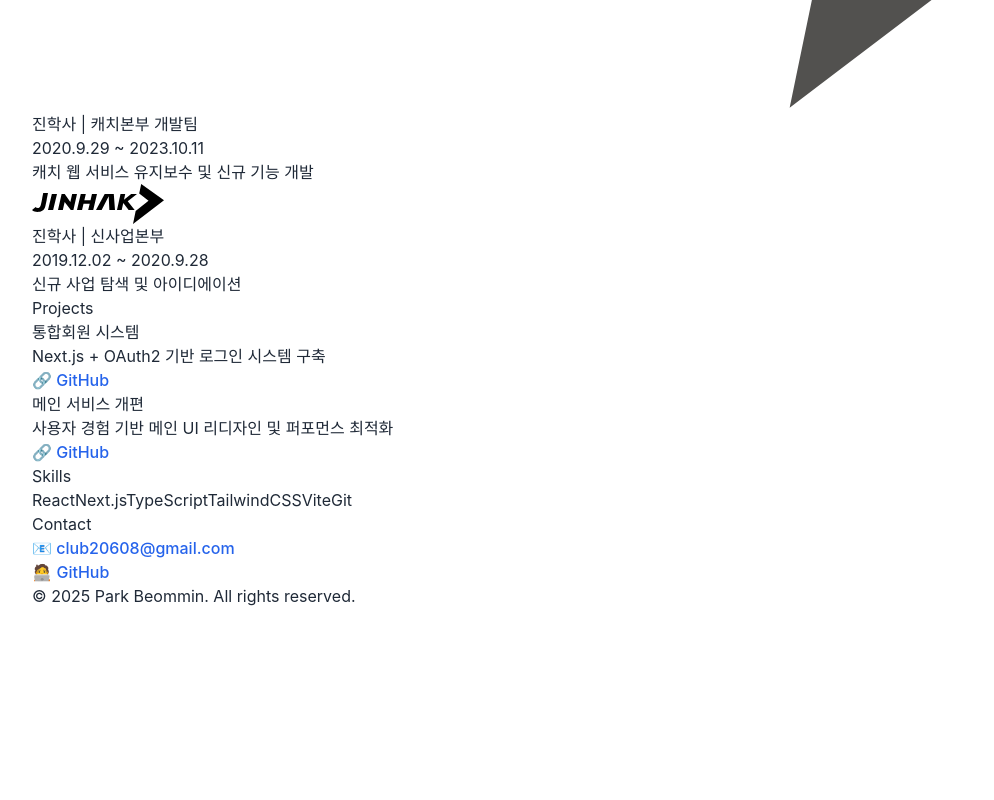
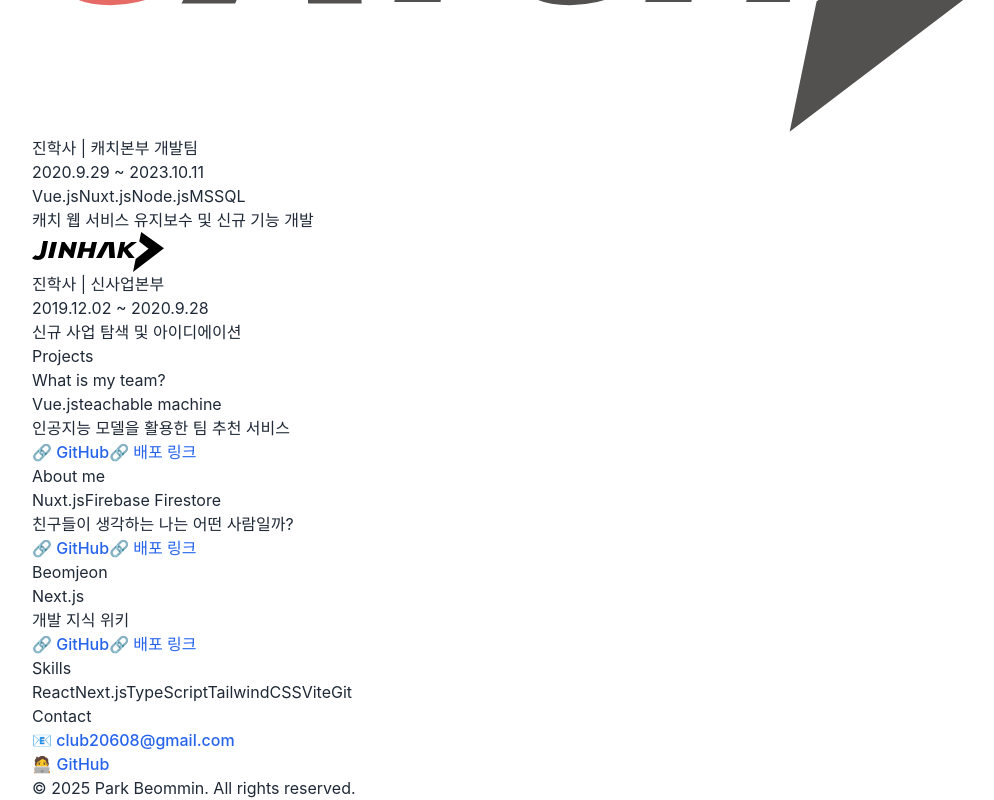
Before and after one commit to ParkBeomMin/MyPortfolio, a React (Vite) app: page / in a window 1280 px wide. Shown: the part 1956-2756 px from the top of the page, without its empty margins (68-1062 px from the left). Before the commit the page ends 2564 px from the top, so only its background shows below. Built offline with nearby package versions, Linux system fonts and the light colour scheme.

Commit message:
프로젝트 작성

```diff
--- a/src/components/Project.tsx
+++ b/src/components/Project.tsx
@@ -1,18 +1,23 @@
+import { projects } from '../data';
+
 const Project = () => {
   return (
     <section id="projects">
         <h3 className="text-2xl font-bold mb-4">Projects</h3>
         <div className="grid md:grid-cols-2 gap-6">
-        <div className="border rounded p-4 shadow">
-            <h4 className="font-semibold text-lg mb-2">통합회원 시스템</h4>
-            <p className="text-sm text-gray-600 mb-2">Next.js + OAuth2 기반 로그인 시스템 구축</p>
-            <a href="https://github.com/parkbeommin/project-a" className="text-blue-600 text-sm">🔗 GitHub</a>
-        </div>
-        <div className="border rounded p-4 shadow">
-            <h4 className="font-semibold text-lg mb-2">메인 서비스 개편</h4>
-            <p className="text-sm text-gray-600 mb-2">사용자 경험 기반 메인 UI 리디자인 및 퍼포먼스 최적화</p>
-            <a href="https://github.com/parkbeommin/project-b" className="text-blue-600 text-sm">🔗 GitHub</a>
-        </div>
+        {projects.map((project, index) => (
+            <div key={index} className="border rounded p-4 shadow">
+                <h4 className="font-semibold text-lg mb-2">{project.title}</h4>
+                <div className="flex flex-wrap gap-2 mb-2">
+                    {project.skills.map((skill, index) => (
+                        <span key={index} className="bg-gray-200 px-2 py-1 rounded-full text-sm">{skill}</span>
+                    ))}
+                </div>
+                <p className="text-sm text-gray-600 mb-2">{project.description}</p>
+                <a href={project.github} target="_blank" rel="noopener noreferrer" className="text-blue-600 text-sm">🔗 GitHub</a>
+                <a href={project.link} target="_blank" rel="noopener noreferrer" className="text-blue-600 text-sm ml-2">🔗 배포 링크</a>
+            </div>
+        ))}
         </div>
     </section>
   );
--- a/src/components/WorkExperience.tsx
+++ b/src/components/WorkExperience.tsx
@@ -33,6 +33,11 @@ const WorkExperience = () => {
                 {experience.company} | {experience.department}
             </h4>
             <p className="text-sm text-gray-500">{experience.startDate} ~ {experience.endDate}</p>
+            {experience?.skills && <div className="flex flex-wrap gap-2 mb-2 mt-2">
+                {experience?.skills?.map((skill, index) => (
+                    <span key={index} className="bg-gray-200 px-2 py-1 rounded-full text-sm">{skill}</span>
+                ))}
+            </div>}
             <ul className="list-disc pl-5 mt-2 text-sm text-gray-700 space-y-1">
                 {experience.description.map((description, jndex) => (
                     <li key={`${index}-${jndex}`}>{description}</li>
--- a/src/data.ts
+++ b/src/data.ts
@@ -43,6 +43,7 @@ export const workExperience = [
     startDate: '2020.9.29',
     endDate: '2023.10.11',
     description: ['캐치 웹 서비스 유지보수 및 신규 기능 개발'],
+    skills: ['Vue.js', 'Nuxt.js', 'Node.js', 'MSSQL'],
   },
   {
     logo: sbsiLogo,
@@ -51,5 +52,30 @@ export const workExperience = [
     department: '플랫폼개발팀',
     startDate: '2023.10.10',
     description: ['연합뉴스 플랫폼리포지션 사업 참여'],
+    skills: ['Vue.js', 'React', 'Next.js', 'Vanilla.js', 'Node.js', 'Spring Boot', 'Oracle', 'AWS'],
   },
 ]
+
+export const projects = [
+  {
+    title: 'What is my team?',
+    skills: ['Vue.js', 'teachable machine'],
+    description: '인공지능 모델을 활용한  팀 추천 서비스',
+    link: 'https://what-is-my-team.web.app/premier24-25',
+    github: 'https://github.com/ParkBeomMin/WhatIsMyTeam',
+  },
+  {
+    title: 'About me',
+    skills: ['Nuxt.js', 'Firebase Firestore'],
+    description: '친구들이 생각하는 나는 어떤 사람일까?',
+    link: 'https://aboutme2.web.app/',
+    github: 'https://github.com/ParkBeomMin/AboutMe-Nuxt',
+  },
+  {
+    title: 'Beomjeon',
+    skills: ['Next.js'],
+    description: '개발 지식 위키',
+    link: 'https://beomjeon-docs.vercel.app/',
+    github: 'https://github.com/ParkBeomMin/beomjeon/tree/main/apps/docs',
+  },
+]
```
